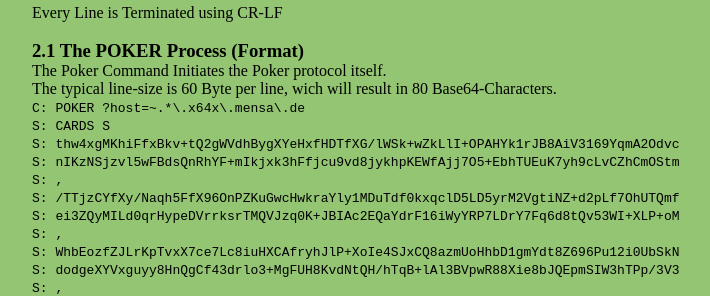
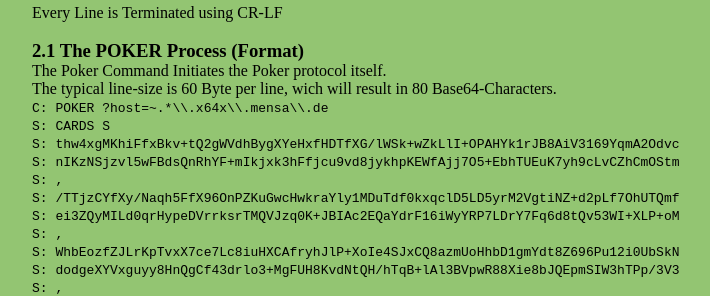
Before and after one commit to maxymania/anarchistic-mail, a Jekyll site: the page built from proto/kpp.md, in a window 1280 px wide. Shown: the part 603-899 px from the top of the page, without its empty margins (2-712 px from the left). Built offline with Jekyll 4.4.1, drawn with Linux system fonts in a browser that asks for light colours; Markdown is read by kramdown in place of the engine named in the settings.

Commit message:
updated details

```diff
--- a/proto/kpp.md
+++ b/proto/kpp.md
@@ -40,6 +40,7 @@ The prime number that from the [2048-bit MODP Group](http://tools.ietf.org/html/
 <br/>
 
 See also:
+
 - [The Pohlig-Hellman Exponentiation Cipher as a Bridge](http://de.slideshare.net/joshuarbholden/the-pohlighellman-exponentiation-cipher-as-a-bridge-between-classical-and-modern-cryptography)
 - [More Modular Exponential (MODP) Diffie-Hellman groups for Internet Key Exchange (IKE)](http://tools.ietf.org/html/rfc3526) )
 
@@ -57,7 +58,7 @@ The Poker Command Initiates the Poker protocol itself.
 
 The typical line-size is 60 Byte per line, wich will result in 80 Base64-Characters.
 
-<code>C: POKER ?host=~.*\.x64x\.mensa\.de</code>
+<code>C: POKER ?host=~.*\\.x64x\\.mensa\\.de</code>
 
 <code>S: CARDS S</code>
 
```
